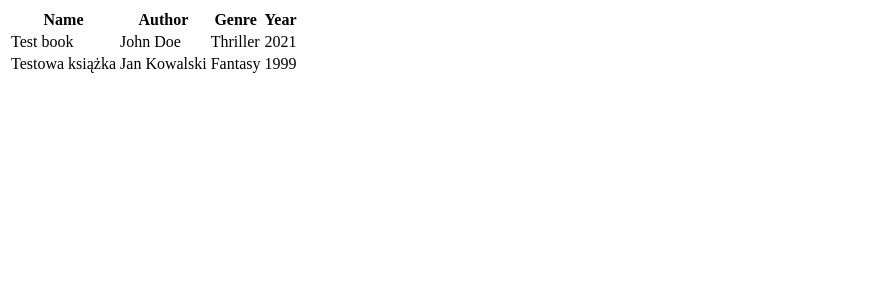
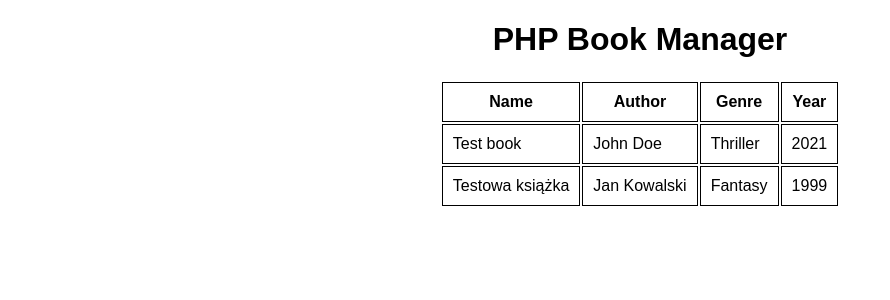
Before and after one commit to karmek-k/php-crud, a PHP site: page / in a window 1280 px wide. Shown: the top 300 px of the page, without its empty margins (0-890 px from the left). Run offline with PHP 8.4, Linux system fonts and the light colour scheme.

Commit message:
Add some CSS

```diff
--- /dev/null
+++ b/src/css/style.css
@@ -0,0 +1,22 @@
+* {
+    font-family: sans-serif;
+}
+
+body {
+    margin: 0;
+    padding: 0;
+}
+
+main {
+    max-width: 800px;
+    margin: auto;
+    display: flex;
+    flex-direction: column;
+    align-items: center;
+}
+
+th,
+td {
+    padding: 10px;
+    border: 1px solid black;
+}
--- a/src/index.php
+++ b/src/index.php
@@ -3,8 +3,11 @@
 <head>
     <title>PHP Book Manager</title>
     <meta charset="utf-8" />
+    <link rel="stylesheet" href="css/style.css" />
 </head>
 <body>
+    <main>
+        <h1>PHP Book Manager</h1>
         <table>
             <tbody>
                 <tr>
@@ -27,5 +30,6 @@
                 </tr>
             </tbody>
         </table>
+    </main>
 </body>
 </html>
```
Lines whose indentation alone changed are shown as unchanged.
